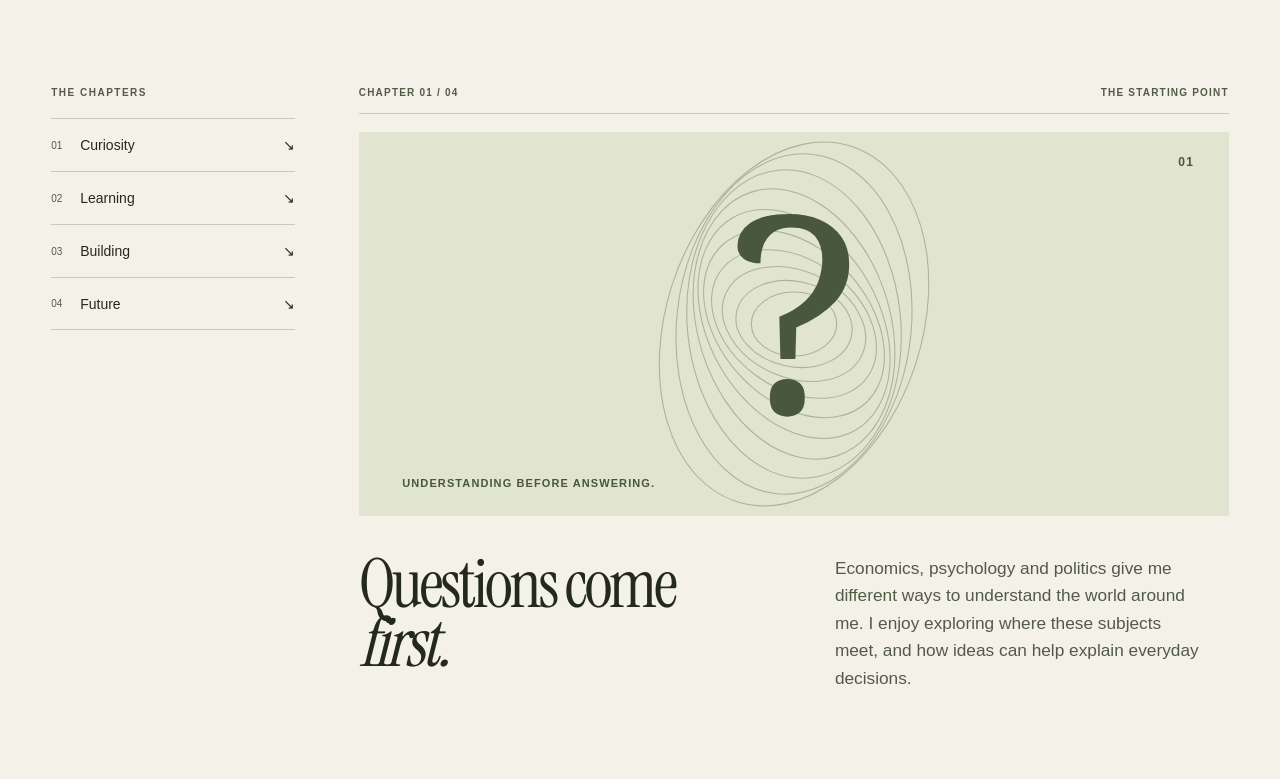
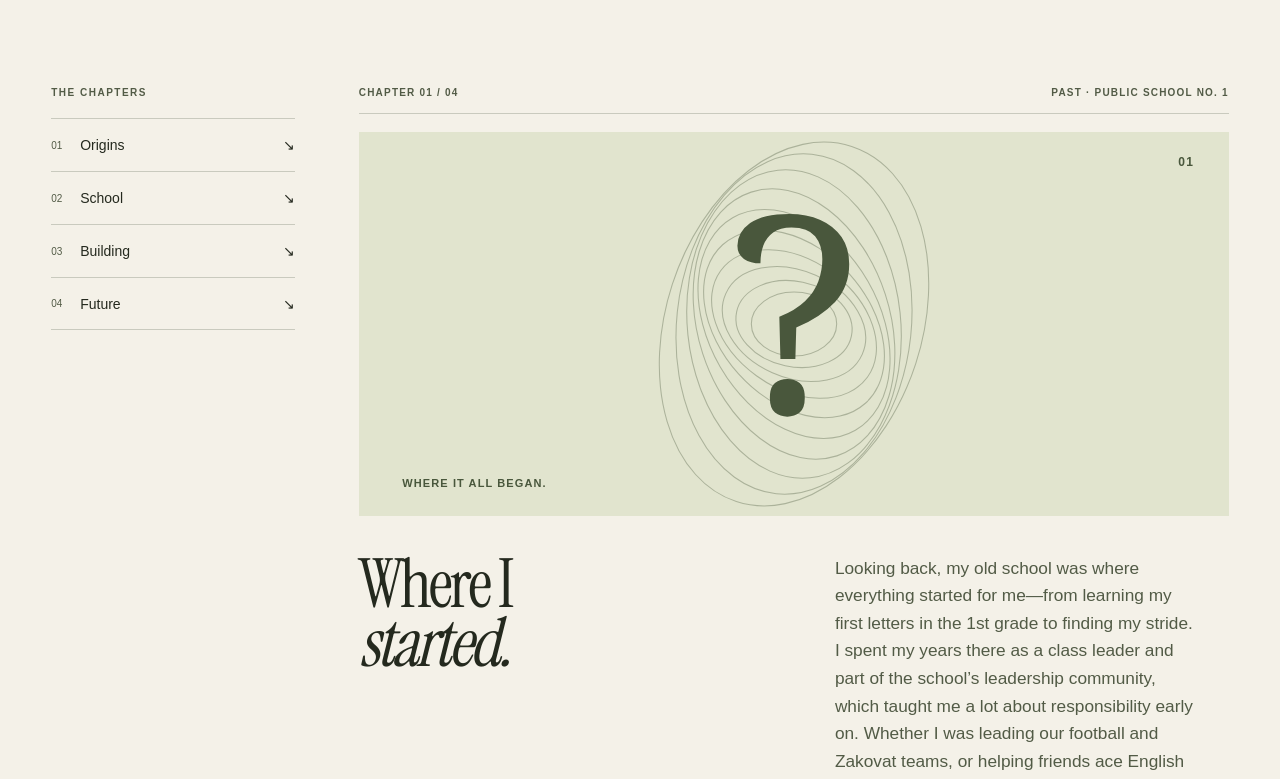
Before and after one commit to iblamezzsh-tech/zm, a Next.js app: page /about in a window 1280 px wide. Shown: the part 961-1740 px from the top of the page. Built offline with nearby package versions, Linux system fonts and the light colour scheme.

Commit message:
Integrate original Journey Atlas school stories into My Story

```diff
--- a/src/app/about/page.tsx
+++ b/src/app/about/page.tsx
@@ -10,8 +10,8 @@ export const metadata = {
 };
 
 const chapters = [
-  { id:"curiosity", number:"01", label:"The starting point", title:"Questions come", emphasis:"first.", body:"Economics, psychology and politics give me different ways to understand the world around me. I enjoy exploring where these subjects meet, and how ideas can help explain everyday decisions.", note:"Understanding before answering.", kind:"questions" },
-  { id:"learning", number:"02", label:"The classroom and beyond", title:"Learning never", emphasis:"ends.", body:"I’m a student with ambitions to study internationally. Education is a chance to challenge my assumptions, meet people with different perspectives and develop the skills to turn curiosity into something useful.", note:"Always a student.", kind:"learning" },
+  { id:"curiosity", number:"01", label:"Past · Public School No. 1", title:"Where I", emphasis:"started.", body:"Looking back, my old school was where everything started for me—from learning my first letters in the 1st grade to finding my stride. I spent my years there as a class leader and part of the school’s leadership community, which taught me a lot about responsibility early on. Whether I was leading our football and Zakovat teams, or helping friends ace English and math, that school wasn’t just a place of learning; it was my second home.", note:"Where it all began.", kind:"questions" },
+  { id:"learning", number:"02", label:"Present · Specialized Boarding School No. 1 · Andijan", title:"School in", emphasis:"Andijan.", body:"I joined Specialized Boarding School No. 1 in seventh grade. I’m in Grade 11 now, and English, maths, football, and Zakovat are still the things I keep coming back to.", note:"Always a student.", kind:"learning" },
   { id:"building", number:"03", label:"From thought to action", title:"Ideas need", emphasis:"a beginning.", body:"Through initiatives such as OverThink, Finance4Youth and ReZamin, I’m exploring how intellectual curiosity, financial education and environmental awareness can become real projects.", note:"Learn by doing.", kind:"building" },
   { id:"future", number:"04", label:"An unwritten chapter", title:"Still", emphasis:"becoming.", body:"I hope to continue my education, build meaningful initiatives and keep learning from the people and experiences I encounter. The graduation portrait on my homepage is an aspiration, not a finished achievement.", note:"The story continues.", kind:"future" }
 ] as const;
@@ -35,7 +35,7 @@ export default function About(){
      </div>
    </section>
    <div className="story-body">
-    <nav className="story-index-nav" aria-label="Story chapters"><span>THE CHAPTERS</span>{chapters.map(c=><a href={"#"+c.id} key={c.id}><small>{c.number}</small>{c.id}<span aria-hidden="true">↘</span></a>)}</nav>
+    <nav className="story-index-nav" aria-label="Story chapters"><span>THE CHAPTERS</span>{chapters.map(c=><a href={"#"+c.id} key={c.id}><small>{c.number}</small>{c.id==="curiosity"?"Origins":c.id==="learning"?"School":c.id}<span aria-hidden="true">↘</span></a>)}</nav>
     <div className="story-entries">
       {chapters.map(c=><section className={"story-entry story-entry-"+c.kind} key={c.id} id={c.id} aria-labelledby={c.id+"-title"}><div className="entry-top"><span>CHAPTER {c.number} / 04</span><span>{c.label}</span></div><div className="entry-art" data-story-motion><StoryGraphic kind={c.kind}/><span>{c.note}</span><b aria-hidden="true">{c.number}</b></div><div className="entry-copy" data-story-motion><h2 id={c.id+"-title"}>{c.title}<br/><em>{c.emphasis}</em></h2><p>{c.body}</p>{c.kind==="building"&&<Link href="/#projects" className="story-inline-link">Explore my projects ↗</Link>}</div></section>)}
     </div>
```
